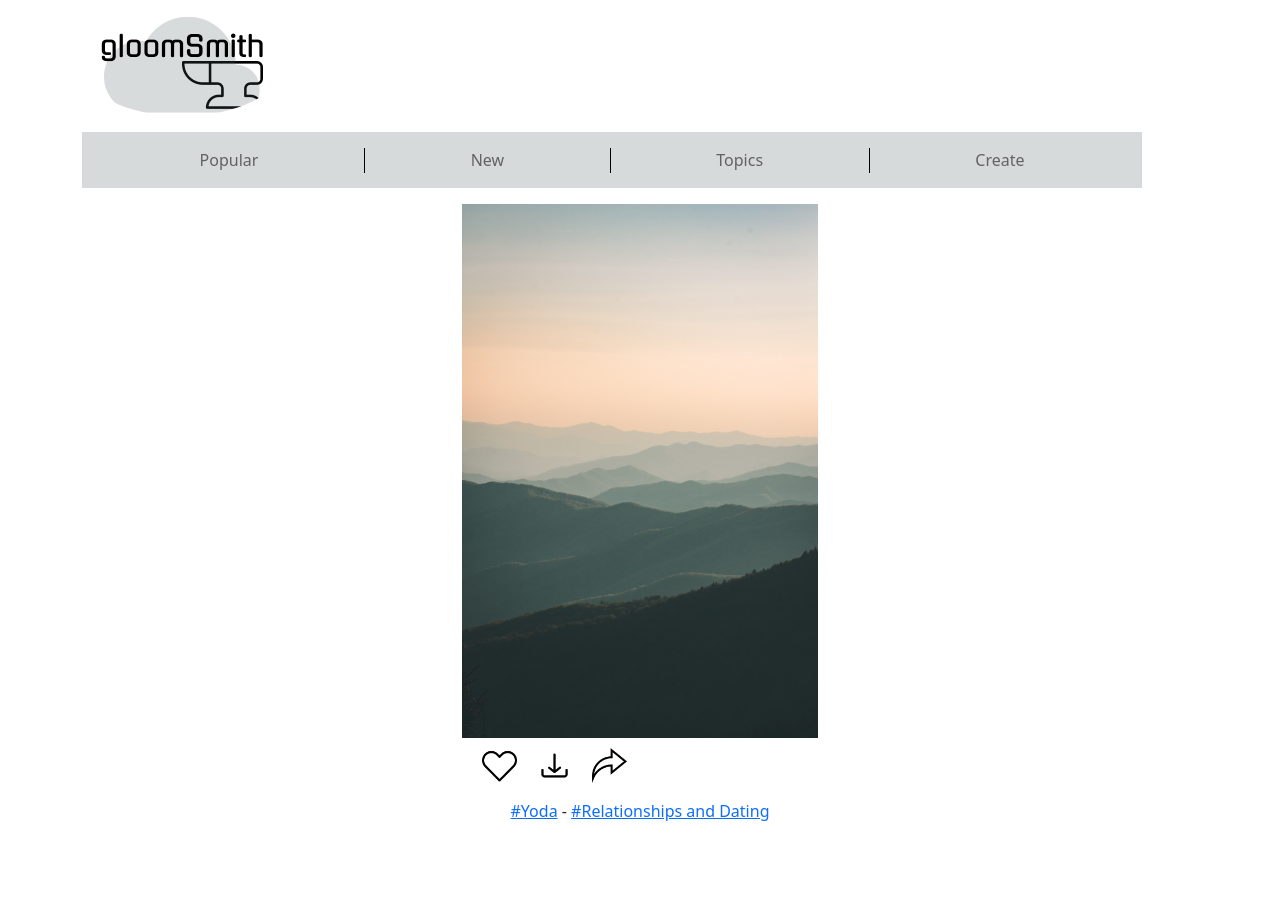
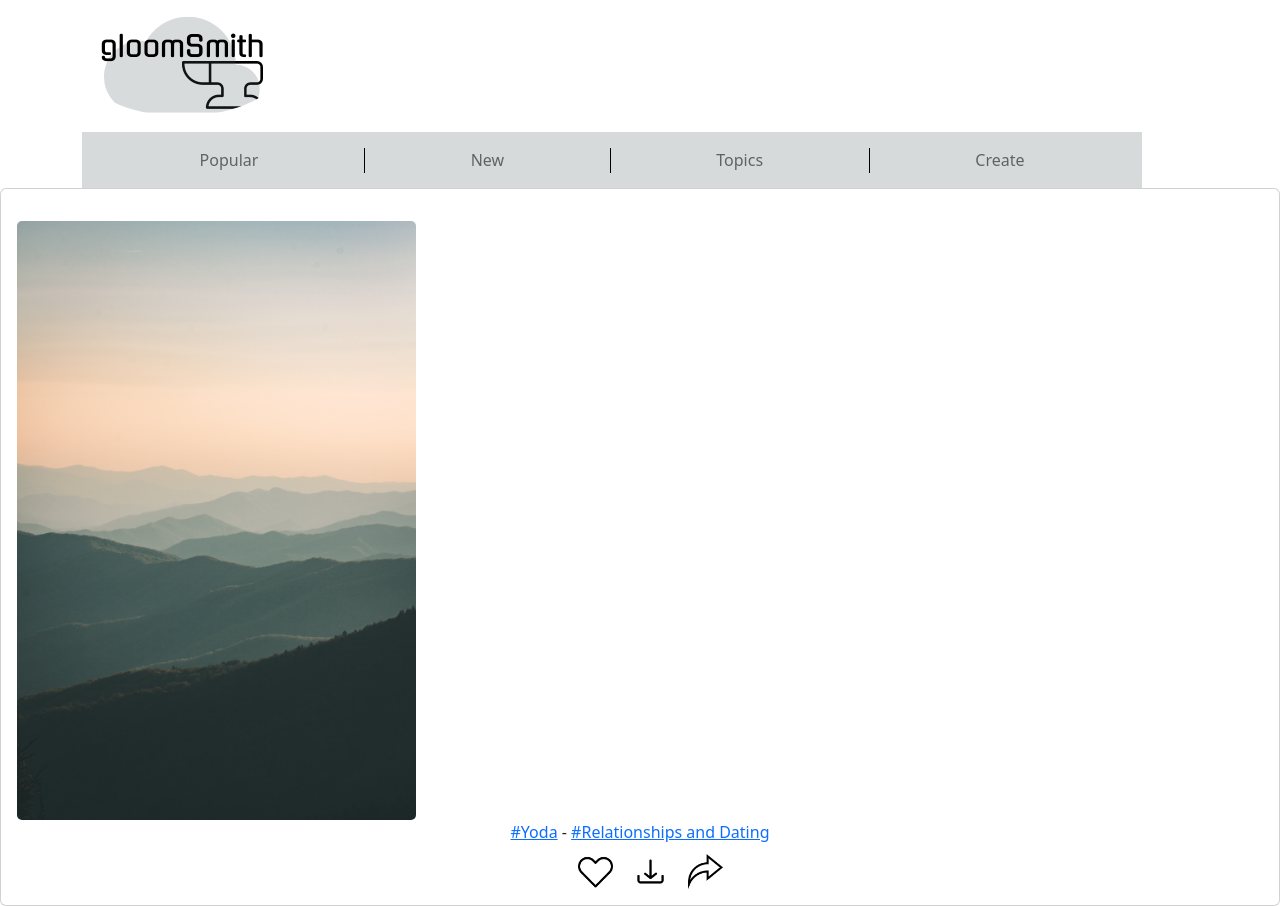
Before and after one commit to Capstone-42-quote-gen/ai-quote-generator, a React (Vite) app in the folder frontend/: page / in a window 1280 px wide. Before the commit the page ends 823 px from the top, so only its background shows below. Built offline with nearby package versions, Linux system fonts and the light colour scheme.

Commit message:
updated ImageContent.tsx to make the component a usuable prop then reformated its usage across the pages it is displayed on

```diff
--- a/frontend/src/ui/App.css
+++ b/frontend/src/ui/App.css
@@ -21,7 +21,7 @@
     margin-top: 10px;
 }
 
-.profile-phote {
+.profile-photo {
     width: 5em;
     height: 3em;
 }
--- a/frontend/src/ui/DisplayQuote.tsx
+++ b/frontend/src/ui/DisplayQuote.tsx
@@ -1,12 +1,13 @@
 import {Navigation} from "./shared_components/NavBar.tsx";
-import {ImageContent} from "./shared_components/ImageContent.tsx";
+import {GalleryContent} from "./shared_components/ImageContent.tsx";
+import mountains from "/src/assets/mountains.png";
+
 
 export function DisplayQuote() {
     return (
         <>
             <Navigation/>
-            <ImageContent/>
-            <h1>Home</h1>
+            <GalleryContent galleryImageSource={mountains}/>
         </>
     )
 }
--- a/frontend/src/ui/Home.tsx
+++ b/frontend/src/ui/Home.tsx
@@ -1,11 +1,12 @@
 import {Navigation} from "./shared_components/NavBar.tsx";
-import {ImageContent} from "./shared_components/ImageContent.tsx";
+import {GalleryContent} from "./shared_components/ImageContent.tsx";
+import mountains from "/src/assets/mountains.png";
 
 export function Home() {
     return (
         <>
             <Navigation/>
-            <ImageContent/>
+            <GalleryContent galleryImageSource={mountains}/>
         </>
     )
 }
--- a/frontend/src/ui/Profile.tsx
+++ b/frontend/src/ui/Profile.tsx
@@ -11,7 +11,7 @@ export function Profile() {
             <Container className={'my-3'}>
                 <Row md={12} className={'g-5'}>
                     <Col>
-                 <Image src={logo} className={'profile-phote img-fluid'}/>
+                 <Image src={logo} className={'profile-photo img-fluid'}/>
                     </Col>
                  </Row>
             </Container>
--- a/frontend/src/ui/shared_components/ImageContent.tsx
+++ b/frontend/src/ui/shared_components/ImageContent.tsx
@@ -1,32 +1,34 @@
-import {Col, Container,  Row} from "react-bootstrap";
-import mountains from "/src/assets/mountains.png";
+import {Col, Row, Image, Card} from "react-bootstrap";
 import img_share from "/src/assets/share.png";
 import img_heart_0 from "/src/assets/heart-0.png";
 // import img_heart_1 from "/src/assets/heart-1.png";
 import img_download from "/src/assets/download.png";
 
 
-export function ImageContent() {
+export function GalleryContent(props: { galleryImageSource: string}) {
+    const { galleryImageSource } = props;
     return (
         <>
-            <Container>
-                <Row className={'mt-3 justify-content-center'}>
+            <Card>
+                <Card.Body className={'mt-3 justify-content-center'}>
+                    <Row>
                     <Col md={4}>
-                        <img className={'quote-image img-fluid'} src={mountains} alt="Quote Image"/>
-                        <p>
-                            <img src={img_heart_0} className="img-action-icons" height="35" alt="Like"/>
-                            <img src={img_download} className="img-action-icons" height="35" alt="Download"/>
-                            <img src={img_share} className="img-action-icons" height="35" alt="Share"/>
-                        </p>
+                        <Card.Img className={'quote-image img-fluid'} src={galleryImageSource} alt="Quote Image"/>
                     </Col>
                     </Row>
-
                     <Row>
                         <Col lg={12} className={'text-center'} >
                             <a href={"#"}>#Yoda</a> - <a href={"#"}>#Relationships and Dating</a>
                         </Col>
                     </Row>
-
-            </Container>
+                        <Row>
+                            <Col className={'text-center'}>
+                            <Image src={img_heart_0} className="img-action-icons" height="35" alt="Like"/>
+                            <Image src={img_download} className="img-action-icons" height="35" alt="Download"/>
+                            <Image src={img_share} className="img-action-icons" height="35" alt="Share"/>
+                            </Col>
+                        </Row>
+                </Card.Body>
+            </Card>
         </>
     )}
```
Lines whose indentation alone changed are shown as unchanged.
